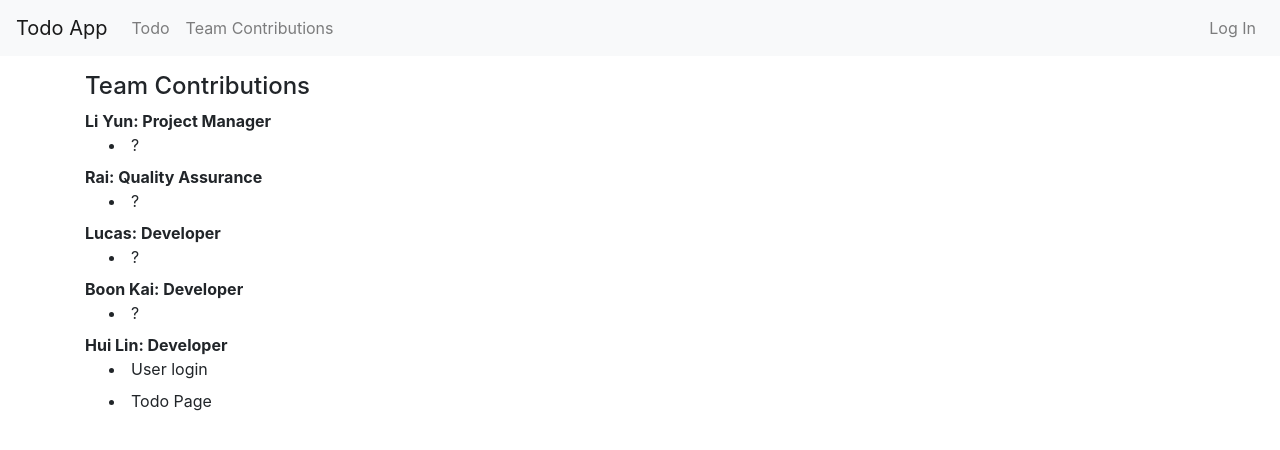
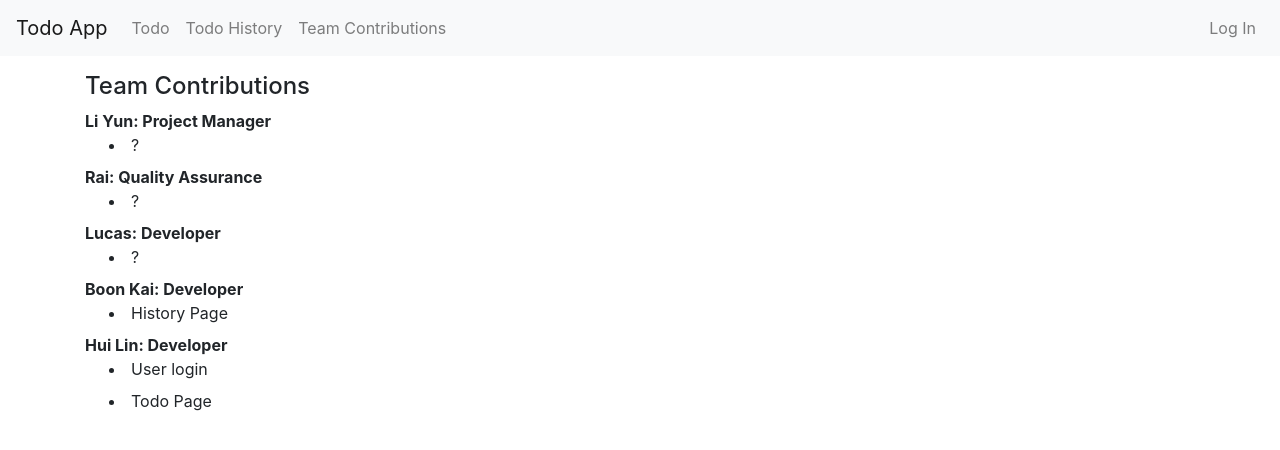
Before and after one commit to huilynt/TeamNotCircle, a Django app: page /contributions/ in a window 1280 px wide. Shown: the top 450 px of the page. Run offline with Django 3.2, Linux system fonts and the light colour scheme; some libraries are stand-ins or nearby versions.

Commit message:
History view + html - Unable to call added obj

```diff
--- a/templates/base.html
+++ b/templates/base.html
@@ -34,6 +34,9 @@
                     <a class="nav-link" href="{% url 'todo_view' %}">Todo</a>
                 </li>
                 <li class="nav-item">
+                    <a class="nav-link" href="{% url 'history_view' %}">Todo History</a>
+                </li>
+                <li class="nav-item">
                     <a class="nav-link" href="{% url 'contributions_view' %}">Team Contributions</a>
                 </li>
             </ul>
--- a/templates/contributions.html
+++ b/templates/contributions.html
@@ -19,7 +19,7 @@
   </dd>
   <dt>Boon Kai: Developer</dt>
   <dd>
-    <li class='ml-4'>?</li>
+    <li class='ml-4'>History Page</li>
   </dd>
   <dt>Hui Lin: Developer</dt>
   <dd>
--- a/todo/views.py
+++ b/todo/views.py
@@ -17,6 +17,7 @@ def todo_view(request):
 def add_todo(request):
     new_item = TodoItem(content=request.POST['content'])
     new_item.save()
+    request.session['new_item'] = new_item.content
     return HttpResponseRedirect('/todo/')
 
 
@@ -34,6 +35,12 @@ def archive_todo(request, todo_id):
     item_to_archive.save()
     return HttpResponseRedirect('/todo/')
 
-
 def team_contributions_view(request):
     return render(request, 'contributions.html')
+
+@login_required
+def history_view(request):
+    todo_history = []
+    item_added = request.session.get('new_item', None)
+    todo_history.append(item_added)
+    return render(request, 'history.html', {'todo_item_history': todo_history})
--- a/todo_app/urls.py
+++ b/todo_app/urls.py
@@ -17,7 +17,7 @@ from django.contrib import admin
 from django.urls import include, path
 from django.conf.urls import url
 from django.contrib.auth.views import LoginView
-from todo.views import todo_view, add_todo, delete_todo, archive_todo, team_contributions_view
+from todo.views import todo_view, add_todo, delete_todo, archive_todo, team_contributions_view, history_view
 
 urlpatterns = [
     path('admin/', admin.site.urls),
@@ -33,5 +33,6 @@ urlpatterns = [
     path('addTodo/', add_todo),
     path('deleteTodo/<int:todo_id>/', delete_todo),
     path('archiveTodo/<int:todo_id>/', archive_todo),
-    path('contributions/', team_contributions_view, name='contributions_view')
+    path('contributions/', team_contributions_view, name='contributions_view'),
+    path('historyTodo/', history_view, name="history_view")
 ]
```
Also changed, not shown: templates/history.html (added, +16 -0 lines), db.sqlite3.
